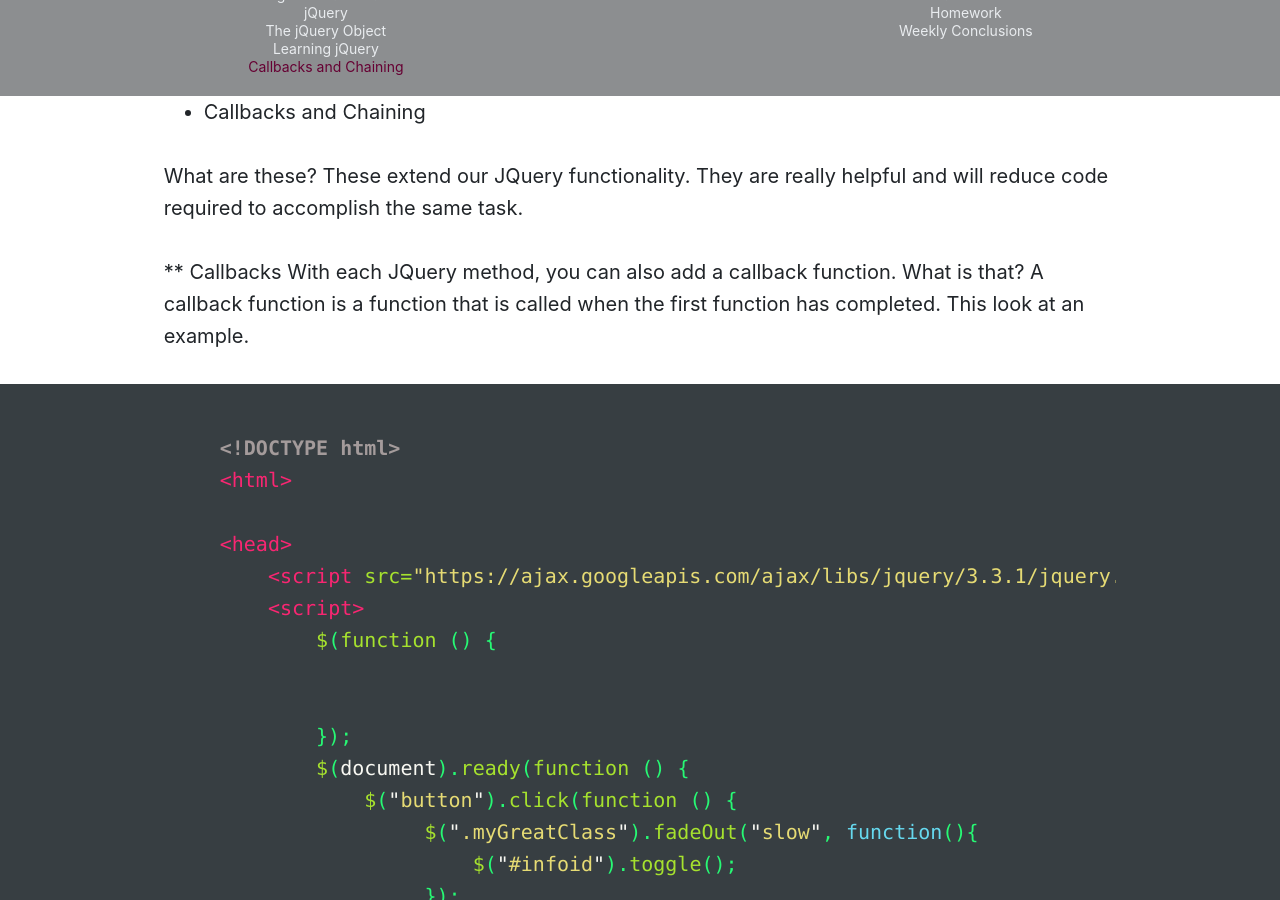
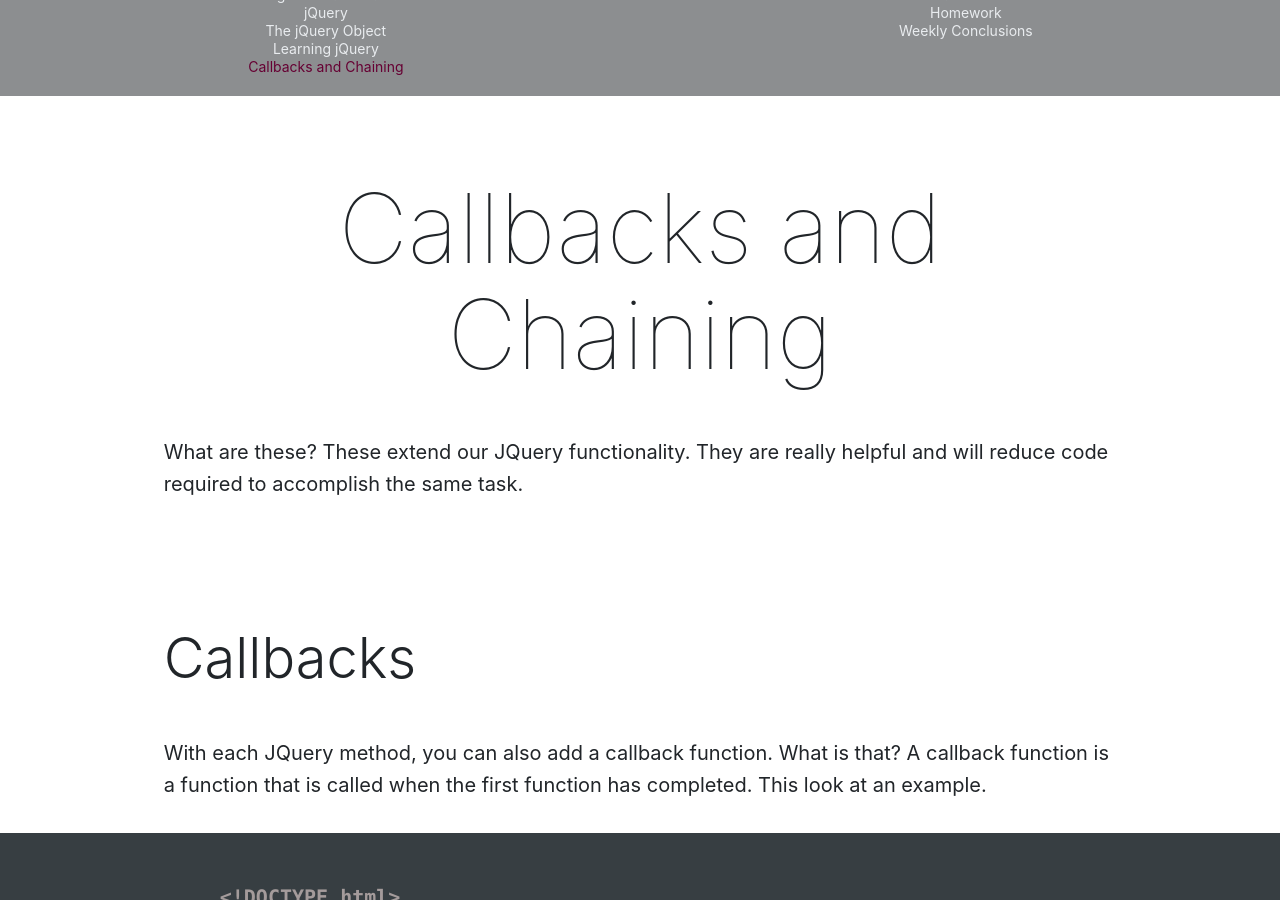
Before and after one commit to Montana-Media-Arts/441-web-tech-Spring2019-course, a Jekyll site: the page built from modules/week-8/_posts/2002-03-02-callbacks-chaining.md, in a window 1280 px wide and 900 px high, scrolled down 251 px. Built offline with Jekyll 4.4.1, drawn with Linux system fonts in a browser that asks for light colours; nearby versions of some CDN libraries.

Commit message:
updated the titles

```diff
--- a/modules/week-8/_posts/2002-03-02-callbacks-chaining.md
+++ b/modules/week-8/_posts/2002-03-02-callbacks-chaining.md
@@ -4,11 +4,13 @@ module: 8
 jotted: false
 ---
 
-* Callbacks and Chaining
+
+# Callbacks and Chaining
 
 What are these?  These extend our JQuery functionality.  They are really helpful and will reduce code required to accomplish the same task.
 
-** Callbacks
+## Callbacks
+
 With each JQuery method, you can also add a callback function.  What is that?  A callback
 function is a function that is  called when the first function has completed.  This look at an example.
 
@@ -46,7 +48,7 @@ function is a function that is  called when the first function has completed.  T
 
 So, what just happened?  The paragraph element fades out slowly when the button is clicked.  Then, after the paragraph fades away, then the paragraph with the id **infoid** will toggle.  Keep in mind, it doesn't have to be another method, it can anything you want in there.
 
-** Chaining
+## Chaining
 
 So, what is chaining?  This allows us to call multiple methods and have them apply to the same element.  One example might look like this:
 
```
